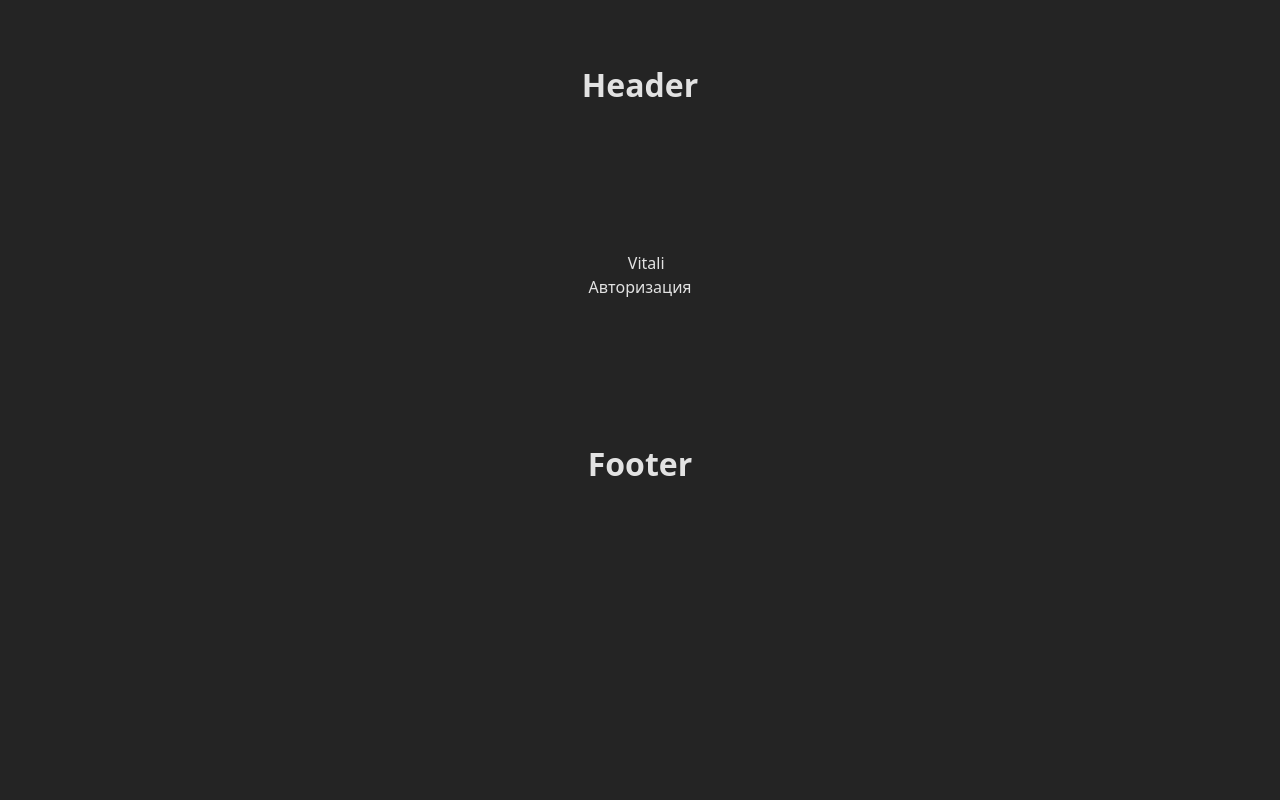
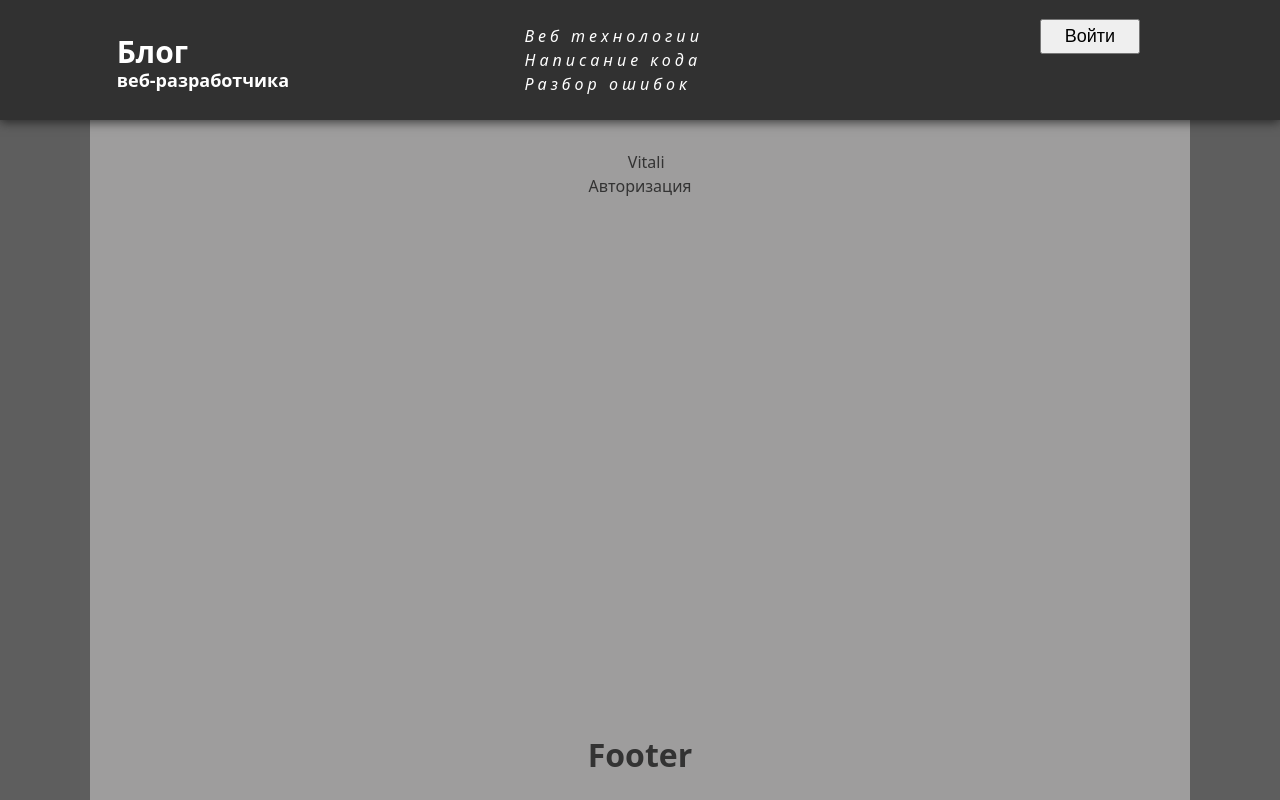
Before and after one commit to Vitali-lab/practice, a React (Vite) app: page /login in a window 1280 px wide. Built offline with nearby package versions, Linux system fonts and the light colour scheme; data requests are answered from the project's data file; a web font is replaced by a local one.

Commit message:
Реализовать шапку

```diff
--- a/src/App.jsx
+++ b/src/App.jsx
@@ -2,23 +2,29 @@ import { useEffect, useState } from 'react'
 import './App.css'
 import styled from 'styled-components'
 import { Route, Routes } from 'react-router-dom'
+import { Header } from './components'
 
 
 const Content = styled.div`
-  padding: 120px 0;
+  margin: 150px 0 0 0;
 `
 const H2 = styled.h2`
   text-align: center;
   margin-bottom: 20px;
 `
+const AppColumn = styled.div`
+  display: flex;
+  flex-direction: column;
+  min-height: 100vh;
+  justify-content: space-between;
+  width: 1100px;
+  background: #9e9d9dff;
+  color: #333;
+  margin: 0 auto;
+`
 
-const Header = () => {
-  return (
-    <>
-    <h1>Header</h1>
-    </>
-  )
-}
+
+
 
 const Footer = () => {
   return (
@@ -41,7 +47,8 @@ export const  Blog = () => {
 
   return (
     <>
-    <Header></Header>
+    <Header />
+     <AppColumn>
 
     <Content>
        <i className="fa fa-address-book" aria-hidden="true"></i>
@@ -58,6 +65,8 @@ export const  Blog = () => {
     </Content>
 
     <Footer></Footer>
+    </AppColumn>
     </>
+
   )
 }
--- /dev/null
+++ b/src/components/Icon/Icon.jsx
@@ -0,0 +1,23 @@
+
+
+import styled from "styled-components";
+
+
+ const IconContainer = ({className , id}) => (
+
+    <div className={className}>
+        <i className={`fa fa-${id}`}></i>
+    </div>
+
+)
+
+export const Icon = styled(IconContainer)`
+font-size: ${({size = '25'}) => size}px;
+margin: ${({margin = '0'}) => margin};
+color: ${({color = '#fff'}) => color}};
+text-align: center;
+transition: color 0.2s ease-in-out;
+  &:hover {
+    color: #8b92e7ff;
+  }
+`
--- /dev/null
+++ b/src/components/header/Header.jsx
@@ -0,0 +1,44 @@
+import styled from "styled-components";
+import { ControlPanel, Logo } from "./components";
+
+
+const Discription = styled.div`
+  font-style: italic;
+  width: 200px;
+  font-size: 16px;
+  font-weight: semibold;
+  letter-spacing: 4px;
+  text-align: left;
+  transition: color 0.2s ease-in-out;
+  &:hover {
+    color: #8b92e7ff;
+  }
+`
+
+
+export const HeaderContainer = ({ className }) => {
+  return (
+    <header className={className}>
+      <Logo />
+      <Discription>Веб технологии <br />Написание кода <br /> Разбор ошибок</Discription>
+      <ControlPanel />
+    </header>
+  );
+};
+
+export const Header = styled(HeaderContainer)`
+  position: fixed;
+  top: 0;
+  left: 0;
+  height: 120px;
+  padding: 20px 40px;
+  background: #313131ff;
+  color: #ffffffff;
+  display: flex;
+  align-items: center;
+  justify-content: space-between;
+  box-shadow: 0 2px 10px rgba(20, 20, 20, 0.75);
+  width: 100%;
+  z-index: 100;
+
+`;
--- /dev/null
+++ b/src/components/header/components/control-panel/ControlPanel.jsx
@@ -0,0 +1,50 @@
+import styled from "styled-components"
+import { Icon } from "../../../Icon/Icon"
+import { Link, useNavigate } from "react-router-dom"
+
+
+const RightAlignet = styled.div`
+   display: flex;
+   justify-content: flex-end;
+`
+
+const Button = styled.button`
+   font-size: 18px;
+   width: 100px;
+   height: 35px;
+   margin: 0 0 10px 0;
+   cursor: pointer;
+
+`
+
+ const  ControlPanelContainer = ({className}) => {
+
+    const navigate = useNavigate()
+
+
+    return (
+        <div className={className}>
+           <RightAlignet>
+
+            <Link to="/login"><Button>Войти</Button></Link>
+           </RightAlignet>
+           <RightAlignet>
+    <div onClick={() => navigate(-1)}>
+        <Icon id = "backward" size = "25" margin = "0 25px 0 0"  />
+    </div>
+    <Link to={"/post"}><Icon id = "file-text-o" size = "25" margin = "0 25px 0 0" /></Link>
+    <Link to={"/users"}><Icon id = "users" size = "25" margin = "0 0px 0 " /></Link>
+           </RightAlignet>
+        </div>
+    )
+}
+
+
+export const ControlPanel = styled(ControlPanelContainer)`
+   width: 300px;
+   display: flex;
+   flex-direction: column;
+   justify-content: center;
+   align-items: center;
+
+`
--- /dev/null
+++ b/src/components/header/components/index.js
@@ -0,0 +1,2 @@
+export * from "./logo/Logo";
+export * from "./control-panel/ControlPanel";
--- /dev/null
+++ b/src/components/header/components/logo/Logo.jsx
@@ -0,0 +1,41 @@
+import styled from "styled-components";
+import { Icon } from "../../../Icon/Icon";
+import { Link } from "react-router-dom";
+
+const LogoBigText = styled.div`
+
+    font-size: 30px;
+    font-weight: bold;
+    text-align: left;
+    line-height: 1;
+    padding-top: 10px;
+`
+const LogoSmallText = styled.div`
+
+    font-size: 18px;
+    font-weight: bold;
+`
+
+
+
+export const LogoContainer = ({className}) => (
+    <Link className={className} id="logo" to="/">
+        <Icon id = "code" size = "60" margin = "0 10px 0 0" color = "#8b92e7ff"></Icon>
+        <div>
+            <LogoBigText>Блог</LogoBigText>
+            <LogoSmallText>веб-разработчика</LogoSmallText>
+        </div>
+    </Link>
+)
+
+export const Logo = styled(LogoContainer)`
+  display: flex;
+  align-items: center;
+  padding: 0 20px;
+  text-decoration: none;
+  color: #ffffffff;
+
+
+
+
+`;
--- /dev/null
+++ b/src/components/index.js
@@ -0,0 +1 @@
+export * from "./header/Header";
--- a/src/index.css
+++ b/src/index.css
@@ -6,11 +6,25 @@
   font-weight: 400;
 
   color-scheme: light dark;
-  color: rgba(255, 255, 255, 0.87);
-  background-color: #242424;
+  color: rgba(14, 13, 13, 0.87);
+  background-color: #5e5e5e;
+}
 
-  font-synthesis: none;
-  text-rendering: optimizeLegibility;
-  -webkit-font-smoothing: antialiased;
-  -moz-osx-font-smoothing: grayscale;
+* {
+  box-sizing: border-box;
 }
+a {
+  color: white;
+  text-decoration: none;
+  cursor: pointer;
+}
+i {
+  cursor: pointer;
+}
+html,
+body,
+#root {
+  height: 100%;
+  margin: 0 auto;
+  padding: 0;
+}
```
